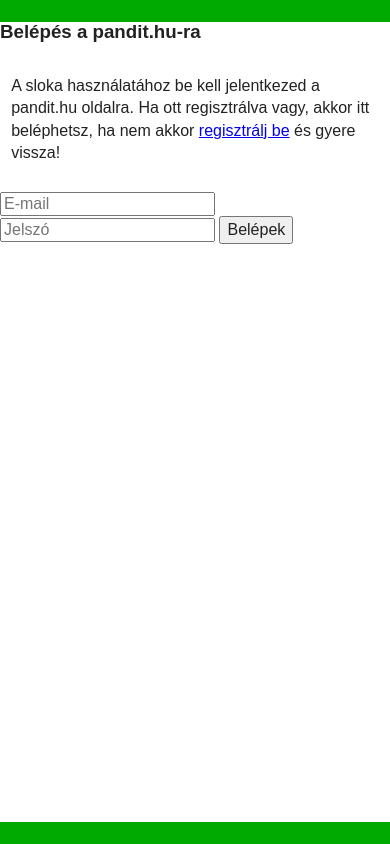
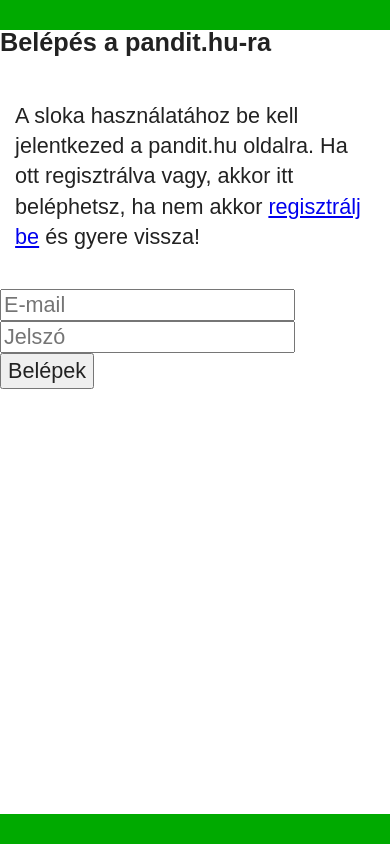
Before and after one commit to rrd108/sloka, a plain HTML site: page index.html in a window 390 px wide. Drawn offline with nearby package versions, Linux system fonts and the light colour scheme.

Commit message:
font size changed for better mobile rendering

```diff
--- a/css/main.css
+++ b/css/main.css
@@ -87,6 +87,10 @@
 /* ==========================================================================
    Author's custom styles
    ========================================================================== */
+body {
+    font-size: 1.35rem;
+}
+
 p {
     padding: .7em;
 }
```
